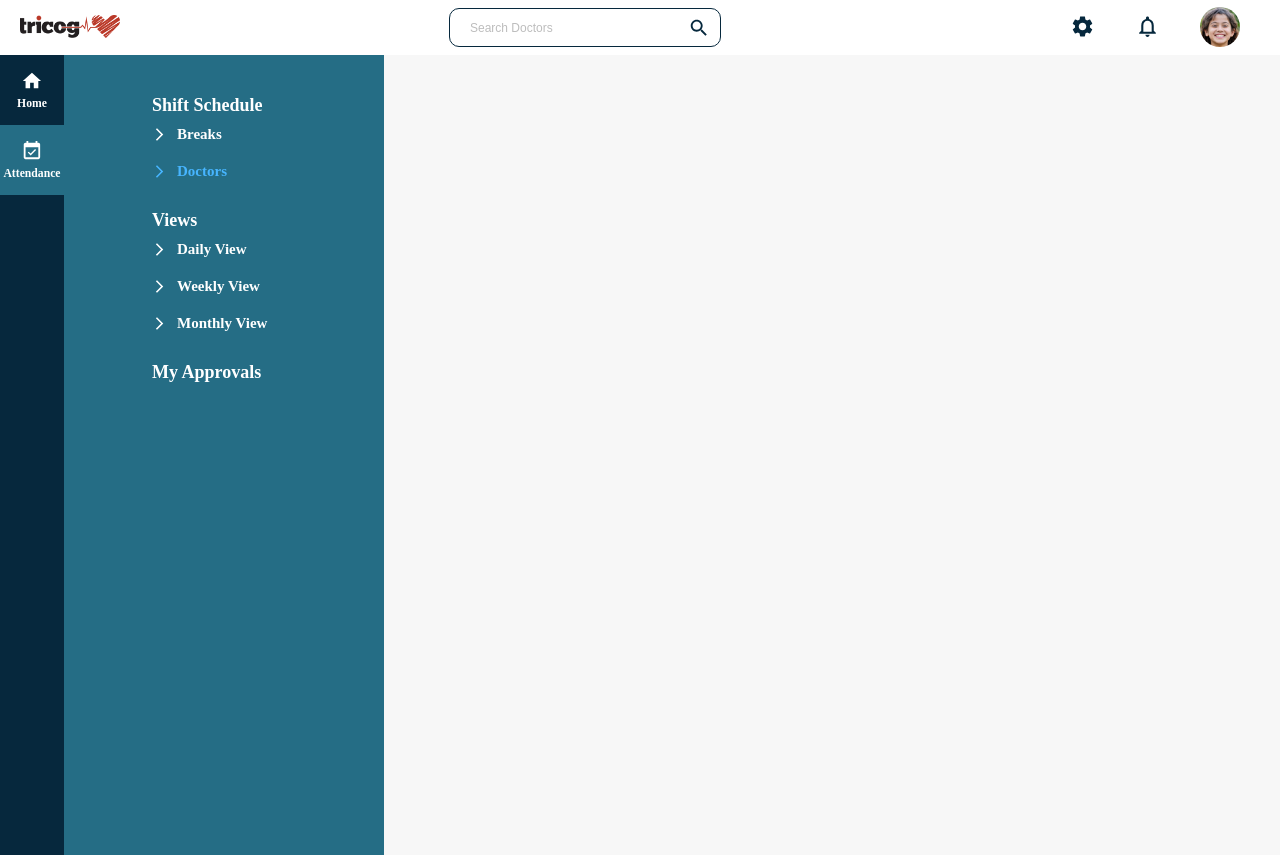
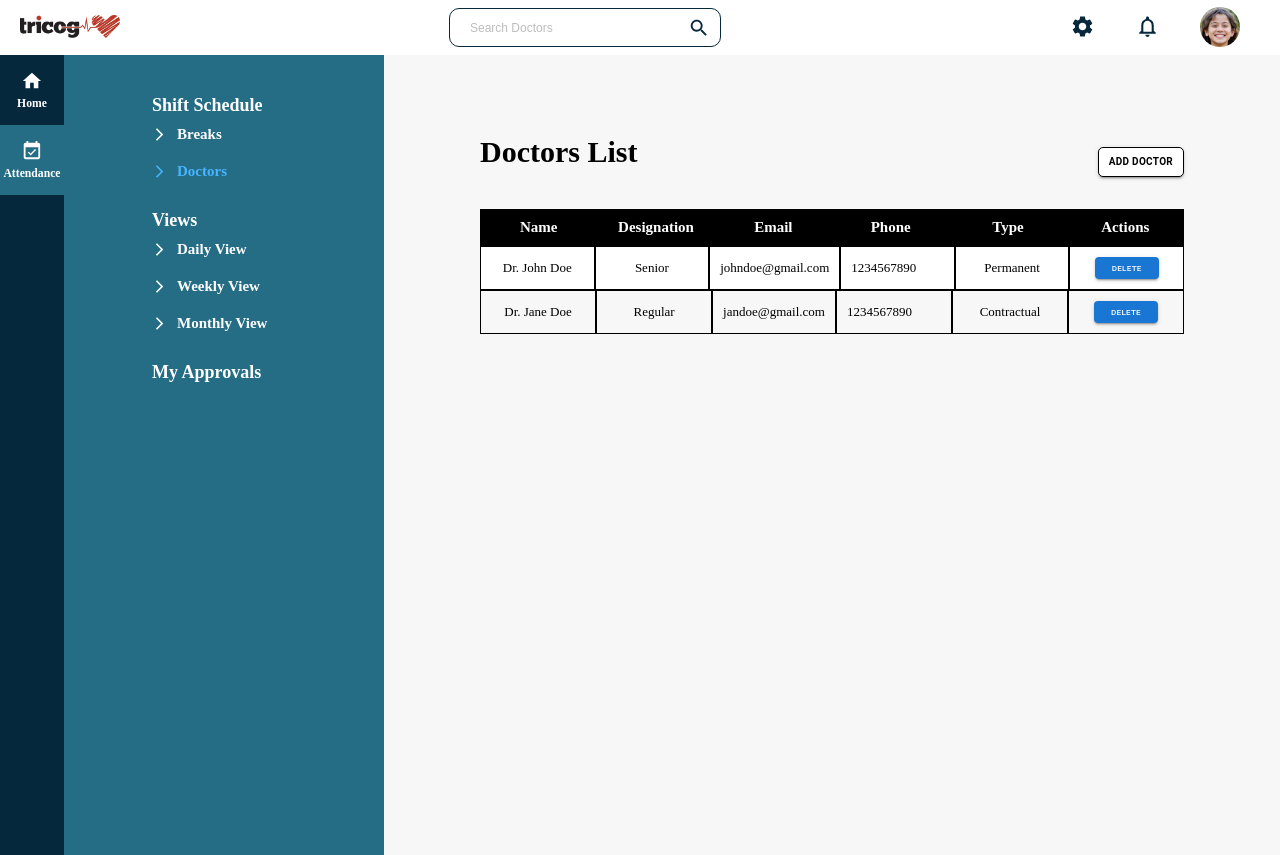
Before and after one commit to Sneha-Shaw/shift_frontend, a React (Create React App) app: page /attendance/doctors in a window 1280 px wide. Built offline with nearby package versions, Linux system fonts and the light colour scheme.

Commit message:
`feat`:`doctor`

```diff
--- a/src/pages/DoctorsList/DoctorsList.js
+++ b/src/pages/DoctorsList/DoctorsList.js
@@ -1,14 +1,78 @@
-import React from 'react'
+import React, { useState } from 'react'
 import useStyles from './styles'
 import Sidebar from '../../components/Sidebar/Sidebar'
 import SubSidebar from '../../components/SubSidebar/SubSidebar'
+import { Button } from '@mui/material'
 
 const DoctorsList = () => {
     const classes = useStyles()
+    // doctor list : name, designation,email,phn
+    const doctors = [
+        {
+            name: 'Dr. John Doe',
+            designation: 'Senior',
+            email: 'johndoe@gmail.com',
+            phn: '1234567890',
+            type: 'Permanent'
+        },
+        {
+            name: 'Dr. Jane Doe',
+            designation: 'Regular',
+            email: 'jandoe@gmail.com',
+            phn: '1234567890',
+            type: 'Contractual'
+        },
+    ]
+    const [show, setShow] = useState(false)
     return (
         <div className={classes.root}>
             <Sidebar />
             <SubSidebar />
+            <div className={classes.main}>
+                {/* header */}
+                <div className={classes.header}>
+                    <h1>Doctors List</h1>
+                    <Button
+                        variant="contained"
+                        // onClick={
+                        //     setShow(true)
+                        // }
+                    >
+                        Add Doctor
+                    </Button>
+                </div>
+
+                {/* table */}
+                <div className={classes.table}>
+                    <div className={classes.tableHeader}>
+                        <div className={classes.tableHeaderItem}>Name</div>
+                        <div className={classes.tableHeaderItem}>Designation</div>
+                        <div className={classes.tableHeaderItem}>Email</div>
+                        <div className={classes.tableHeaderItem}>Phone</div>
+                        <div className={classes.tableHeaderItem}>Type</div>
+                        <div className={classes.tableHeaderItem}>Actions</div>
+                    </div>
+                    {doctors.map((doctor) => (
+                        <div className={classes.tableRow}>
+                            <div className={classes.tableRowItem}>{doctor.name}</div>
+                            <div className={classes.tableRowItem}>{doctor.designation}</div>
+                            <div className={classes.tableRowItem}>{doctor.email}</div>
+                            <div className={classes.tableRowItem}>{doctor.phn}</div>
+                            <div className={classes.tableRowItem}>{doctor.type}</div>
+                            <div className={classes.tableRowItem}>
+                                <Button
+                                    variant="contained"
+                                    color="primary"
+                                    size="small"
+                                    className={classes.editButton}
+                                >
+                                    Delete
+                                </Button>
+                            </div>
+                        </div>
+                    ))}
+                </div>
+            </div>
         </div>
     )
 }
--- a/src/pages/DoctorsList/styles.js
+++ b/src/pages/DoctorsList/styles.js
@@ -6,5 +6,154 @@ export default makeStyles((theme) => ({
         height: "100vh",
         display: "flex",
         background: "#f7f7f7",
+        position: "relative"
     },
+    main:{
+        width: "55%",
+        height: "fit-content",
+        display: "flex",
+        flexDirection: "column",
+        alignItems: "center",
+        // justifyContent: "center",
+        margin: "8rem auto",
+
+        borderRadius: "1rem",
+        // padding: "2rem",
+        '& h1':{
+            fontSize: "3rem",
+            fontWeight: "bold",
+            marginBottom: "2rem",
+
+        }
+
+    },
+    header:{
+        width: "100%",
+        display: "flex",
+        justifyContent: "space-between",
+        alignItems: "center",
+        '&>button':{
+            background: "#fff",
+            color: "#000",
+            border: "1px solid #000",
+            borderRadius: "0.5rem",
+            padding: "0.5rem 1rem",
+            fontSize: "1rem",
+            fontWeight: "bold",
+            '&:hover':{
+                background: "#000",
+                color: "#fff",
+            }
+        }
+    },
+    table:{
+        width: "100%",
+        display: "flex",
+        flexDirection: "column",
+        alignItems: "center",
+        justifyContent: "center",
+        margin: "2rem auto",
+        background: "#fff",
+        // boxShadow: "0 0 1rem 0 rgba(0, 0, 0, 0.1)",
+    },
+    tableHeader:{
+        width: "100%",
+        display: "flex",
+        background: "#000",
+        color: "#fff",
+        // padding: ".5rem",
+        fontSize: "1.5rem",
+        fontWeight: "bold",
+
+    },
+    tableHeaderItem:{
+        width: "25%",
+        padding: "1rem",
+        display: "flex",
+        justifyContent: "center",
+        alignItems: "center",
+
+    },
+    tableRow:{
+        width: "100%",
+        display: "flex",
+        background: "#fff",
+        color: "#000",
+        fontSize: "1.3rem",
+        '&:nth-child(odd)':{
+            background: "#f7f7f7",
+        }
+
+    },
+    tableRowItem:{
+        width: "25%",
+        padding: "1rem",
+        border: "1px solid #000",
+        display: "flex",
+        justifyContent: "center",
+        alignItems: "center",
+        '&:nth-child(4)':{
+            // width: "25%",
+            // display: "flex",
+            justifyContent: "space-between",
+        }
+    },
+    form:{
+        width: "100%",
+        display: "flex",
+        flexDirection: "column",
+        alignItems: "center",
+        justifyContent: "center",
+        margin: "2rem auto",
+        padding: "4rem 2rem",
+        background: "#fff",
+        borderRadius: "1rem",
+        boxShadow: "0 0 1rem 0 rgba(0, 0, 0, 0.1)",
+    },
+    formItem:{
+        width: "60%",
+        display: "flex",
+        justifyContent: "space-between",
+        alignItems: "center",
+        marginBottom: "1.5rem",
+        '& label':{
+            width: "20%",
+            fontSize: '1.5rem',
+            fontWeight: 'bold',
+            color: '#06383D',
+            marginRight: '1rem',
+        },
+        '& input':{
+            width: "70%",
+            height: "3rem",
+            fontSize: "1.5rem",
+            padding: "0 0.5rem ",
+            border: "1px solid #ccc",
+            borderRadius: "0.5rem",
+            '&:focus':{
+                outline: "none",
+                border: "1px solid #000",
+            }
+        },
+        '&>button':{
+            width: "30%",
+            height: "4rem",
+            fontSize: "1.2rem",
+            fontWeight: "bold",
+            background: "#06283D",
+            margin: "2rem auto 0 auto" ,
+            '&:hover':{
+                background: "rgba(6, 40, 61,0.9)"
+            }
+        },
+        '&>div':{
+            width: "72%",
+            // height: "3rem",
+        }
+    },
+    formItemTime:{
+        marginBottom: "1.5rem",
+        width: "71%",
+    }
+
 }))
```
